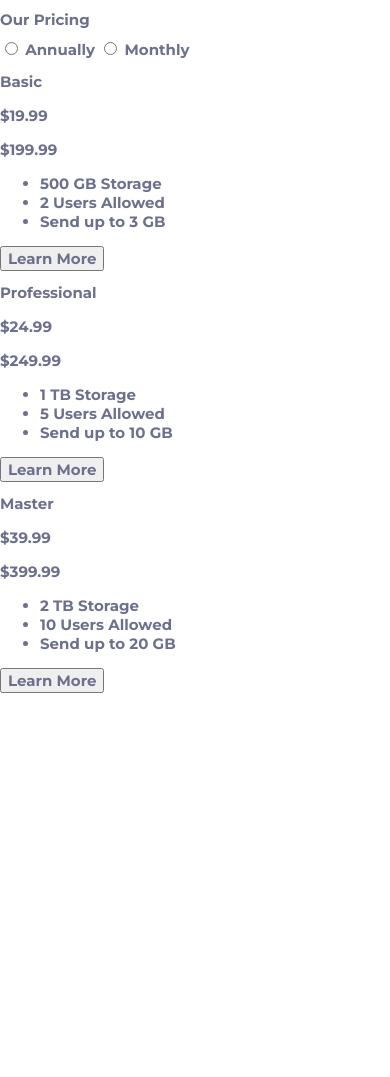
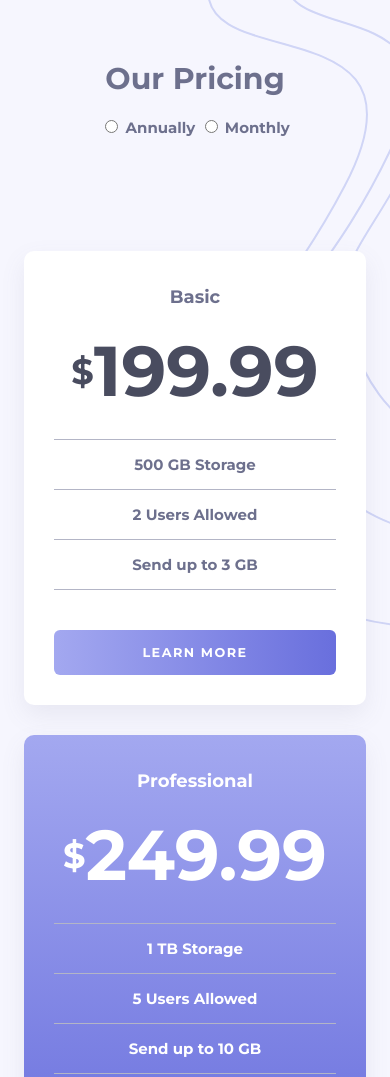
Before and after one commit to dinakonto/pricing-component-with-toggle, a website: page index.html in a window 390 px wide. Shown: the top 1077 px of the page. Before the commit the page ends 844 px from the top, so only its background shows below. Drawn offline with Linux system fonts and the light colour scheme.

Commit message:
Mobile styling (no toggle)

```diff
--- a/index.html
+++ b/index.html
@@ -27,48 +27,42 @@
       <div class="card">
         <h2>Basic</h2>
         <div class="price">
-          <p class="monthly">&dollar;19.99</p>
-          <p class="annually">&dollar;199.99</p>
+          <p class="monthly"><span class="currency">&dollar;</span>19.99</p>
+          <p class="annually"><span class="currency">&dollar;</span>199.99</p>
         </div>
-        <div class="features">
-          <ul>
+        <ul class="features">
           <li>500 GB Storage</li>
           <li>2 Users Allowed</li>
           <li>Send up to 3 GB</li>
         </ul>
-        </div>
         <button>Learn More</button>
       </div>
 
-      <div class="card">
+      <div class="card highlight">
         <h2>Professional</h2>
         <div class="price">
-          <p class="monthly">&dollar;24.99</p>
-          <p class="annually">&dollar;249.99</p>
+          <p class="monthly"><span class="currency">&dollar;</span>24.99</p>
+          <p class="annually"><span class="currency">&dollar;</span>249.99</p>
         </div>
-        <div class="features">
-          <ul>
+        <ul class="features">
           <li>1 TB Storage</li>
           <li>5 Users Allowed</li>
           <li>Send up to 10 GB</li>
         </ul>
-        </div>
         <button>Learn More</button>
       </div>
 
       <div class="card">
         <h2>Master</h2>
         <div class="price">
-          <p class="monthly">&dollar;39.99</p>
-          <p class="annually">&dollar;399.99</p>
+          <p class="monthly"><span class="currency">&dollar;</span>39.99</p>
+          <p class="annually"><span class="currency">&dollar;</span>399.99</p>
         </div>
-        <div class="features">
-          <ul>
+        <ul class="features">
           <li>2 TB Storage</li>
           <li>10 Users Allowed</li>
           <li>Send up to 20 GB</li>
         </ul>
-        </div>
         <button>Learn More</button>
       </div>
 
--- a/styles/sass/styles.sass
+++ b/styles/sass/styles.sass
@@ -1,14 +1,15 @@
 // STYLEGUIDE
-$gradient: linear-gradient(to right, hsl(236, 72%, 79%) , hsl(237, 63%, 64%))
-
+$gradient-tb: linear-gradient(to bottom, hsl(236, 72%, 79%) , hsl(237, 63%, 64%))
+$gradient-lr: linear-gradient(to right, hsl(236, 72%, 79%) , hsl(237, 63%, 64%))
 $col-xlight: hsl(240, 78%, 98%)
 $col-light: hsl(234, 14%, 74%)
 $col-medium: hsl(233, 13%, 49%)
 $col-dark: hsl(232, 13%, 33%)
-
 $font-stack: 'Montserrat', sans-serif
 $font-weight: 700
 $font-base-size: 15px
+
+
 
 /*
  * BASE LAYOUT
@@ -16,10 +17,78 @@ $font-base-size: 15px
 *
   box-sizing: border-box
   font-family: $font-stack
-  font-weight: $font-weight
-  font-size: $font-base-size
   color: $col-medium
 body
   margin: 0
   height: 100%
   width: 100%
+  font-weight: $font-weight
+  font-size: $font-base-size
+  background: url("../../images/bg-top.svg") no-repeat, $col-xlight
+  background-position: 50vw -30px
+h2
+  font-size: 1.2em
+  margin-bottom: 20px
+button
+  background: $gradient-lr
+  width: 100%
+  border: none
+  border-radius: 6px
+  padding: 15px
+  color: white
+  font-size: 0.85em
+  text-transform: uppercase
+  letter-spacing: 1.5px
+
+.wrapper
+  text-align: center
+  padding-bottom: 40px
+header
+  padding: 40px 0 90px 0
+
+.card
+  background: white
+  margin: 24px
+  margin-bottom: 30px
+  border-radius: 10px
+  box-shadow: 0px 10px 25px rgba(109, 112, 141, 0.1)
+  padding: 20px 30px 30px 30px
+.price p
+  font-size: 4.7em
+  color: $col-dark
+  margin: 0 0 25px 0
+  display: flex
+  align-items: center
+  justify-content: center
+.price p .currency
+  font-size: 0.5em
+  color: $col-dark
+.features
+  list-style-type: none
+  padding: 0
+  margin-bottom: 40px
+.features li
+  border-top: 1px solid $col-light
+  padding: 15px
+.features li:last-of-type
+  border-bottom: 1px solid $col-light
+
+.card.highlight
+  background: $gradient-tb
+.card.highlight h2,
+.card.highlight .price p,
+.card.highlight .price p .currency,
+.card.highlight ul li
+  color: white
+.card.highlight button
+  color: $col-medium
+  background: white
+  box-shadow: 0px 2px 5px rgba(0, 0, 0, 0.1)
+
+
+
+
+
+
+.monthly
+  display: none !important
```
Also changed, not shown: styles/css/styles.css, 1 other file. Lines whose indentation alone changed are shown as unchanged.
